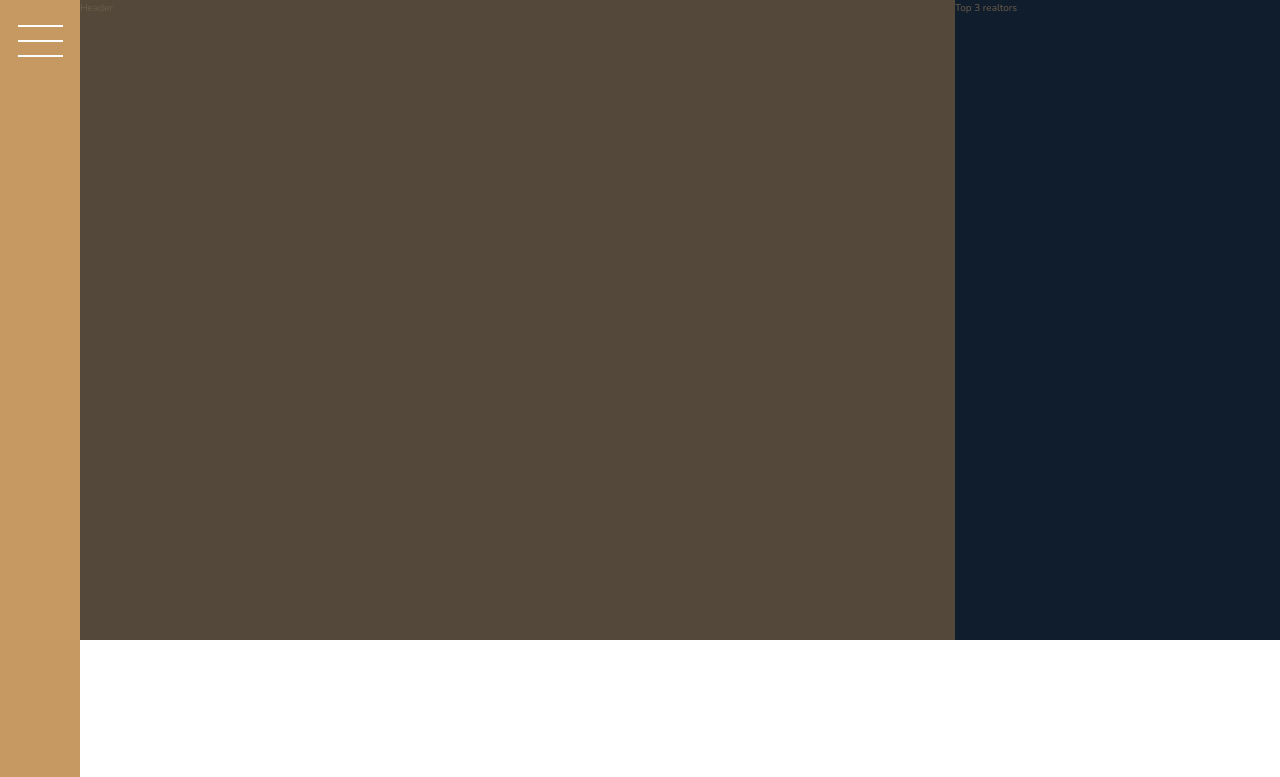
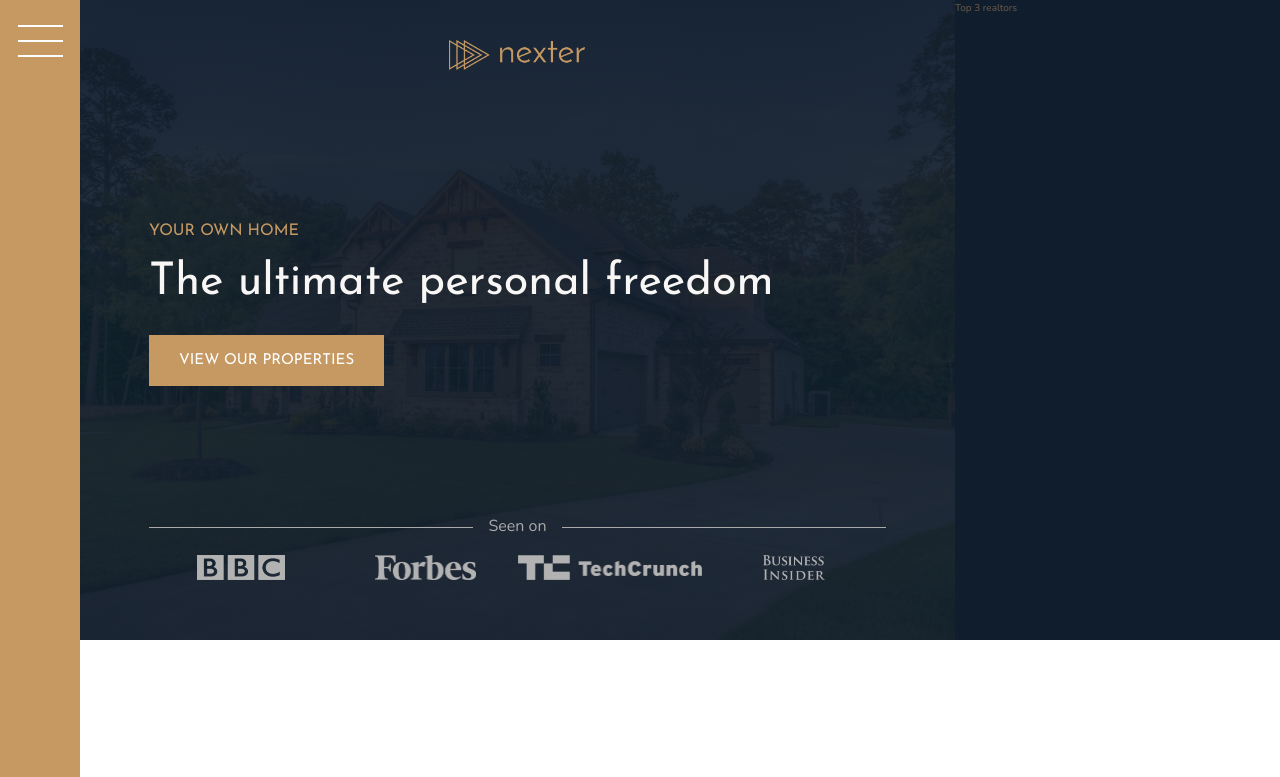
Before and after one commit to ngantxnguyen/nexter, a website: page index.html in a window 1280 px wide. Shown: the top 777 px of the page. Drawn offline with nearby package versions, Linux system fonts and the light colour scheme.

Commit message:
Header section

```diff
--- a/index.html
+++ b/index.html
@@ -17,7 +17,17 @@
     </div>
 
     <header class="header">
-      Header
+      <img src="img/logo.png" alt="Nexter Logo" class="header__logo">
+      <h3 class="heading-3">Your own home</h3>
+      <h1 class="heading-1">The ultimate personal freedom</h1>
+      <button class="btn header__btn">View our properties</button>
+      <div class="header__seen-on-text">Seen on</div>
+      <div class="header__seen-on-logos">
+        <img src="img/logo-bbc.png" alt="Seen on logo 1">
+        <img src="img/logo-forbes.png" alt="Seen on logo 2">
+        <img src="img/logo-techcrunch.png" alt="Seen on logo 3">
+        <img src="img/logo-bi.png" alt="Seen on logo 4">
+      </div>
     </header>
 
     <div class="realtors">
--- a/sass/_header.scss
+++ b/sass/_header.scss
@@ -1,5 +1,55 @@
 .header {
   background-color: $color-grey-dark-1;
+  grid-column: full-start / col-end 6;
+  background-image:linear-gradient(rgba($color-secondary, .93), rgba($color-secondary, .93)), url(../img/hero.jpeg);
+  background-size: cover;
+  background-position: center;
+  padding: 6rem;
+  padding-top: 4rem;
 
-  grid-column: full-start / col-end 6;
+  display: grid;
+  grid-template-rows: 1fr min-content 6rem 1fr;
+  grid-template-columns: max-content;
+  grid-gap: 1.5rem;
+  justify-content: center;
+
+  &__logo {
+    height: 3rem;
+    justify-self: center;
+  }
+
+  &__btn {
+    align-self: start;
+    justify-self: left;
+  }
+
+  &__seen-on-text {
+    display: grid;
+    grid-column-gap: 1.5rem;
+    grid-template-columns: 1fr max-content 1fr;
+    align-items: center;
+
+    font-size: 1.6rem;
+    color: $color-grey-light-2;
+
+    &::before,
+    &::after {
+      content: "";
+      height: 1px;
+      display: block;
+      background-color: currentColor;
+    }
+  }
+
+  &__seen-on-logos {
+    display: grid;
+    grid-template-columns: repeat(4, 1fr);
+    justify-items: center;
+
+    img {
+      height: 2.5rem;
+      filter: brightness(70%);
+    }
+  }
+
 }
--- a/sass/_typography.scss
+++ b/sass/_typography.scss
@@ -5,6 +5,9 @@
 
 .heading-1 {
   @extend %heading;
+  font-size: 4.5rem;
+  color: $color-grey-light-1;
+  line-height: 1;
 }
 
 .heading-2 {
```
Also changed, not shown: css/main.css.
